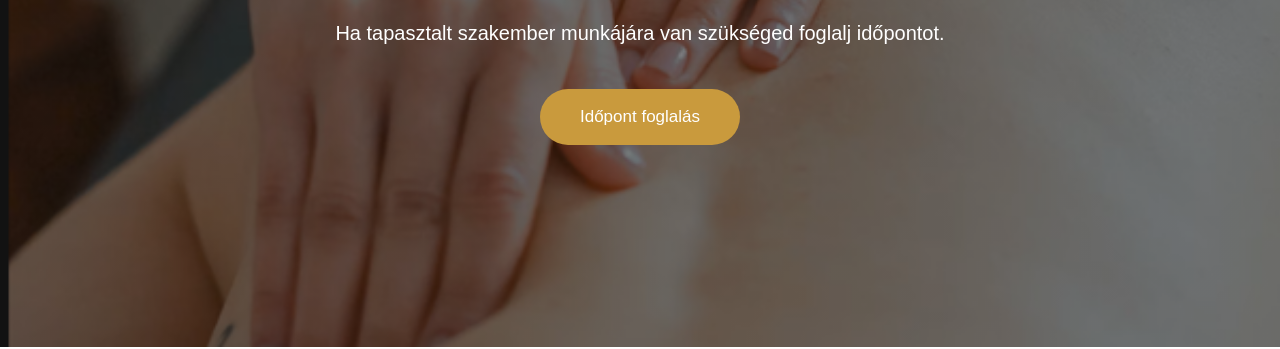
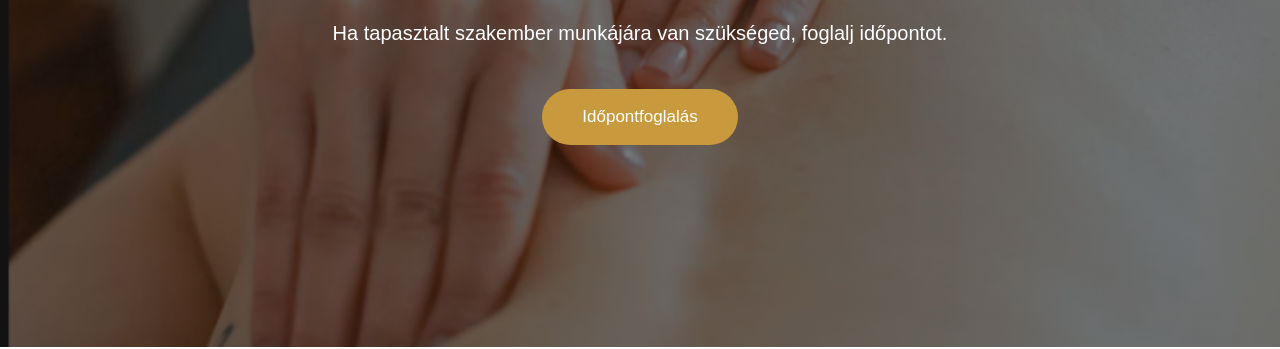
Before and after one commit to Robno1/Zita-Fodr-szat, a plain HTML site: page index.html in a window 1280 px wide. Shown: the part 453-802 px from the top of the page. Drawn offline with Linux system fonts and the light colour scheme.

Commit message:
Refactor index.html structure and styles

```diff
--- a/index.html
+++ b/index.html
@@ -418,11 +418,11 @@ footer h3{
 <h1>Engedd el a stresszt.</h1>
 
 <p>
-Ha tapasztalt szakember munkájára van szükséged foglalj időpontot.
+Ha tapasztalt szakember munkájára van szükséged, foglalj időpontot.
 </p>
 
 <button onclick="window.location.href='https://www.facebook.com/zita.cseledes'">
-    Időpont foglalás
+    Időpontfoglalás
 </button>
 
 </div>
```
